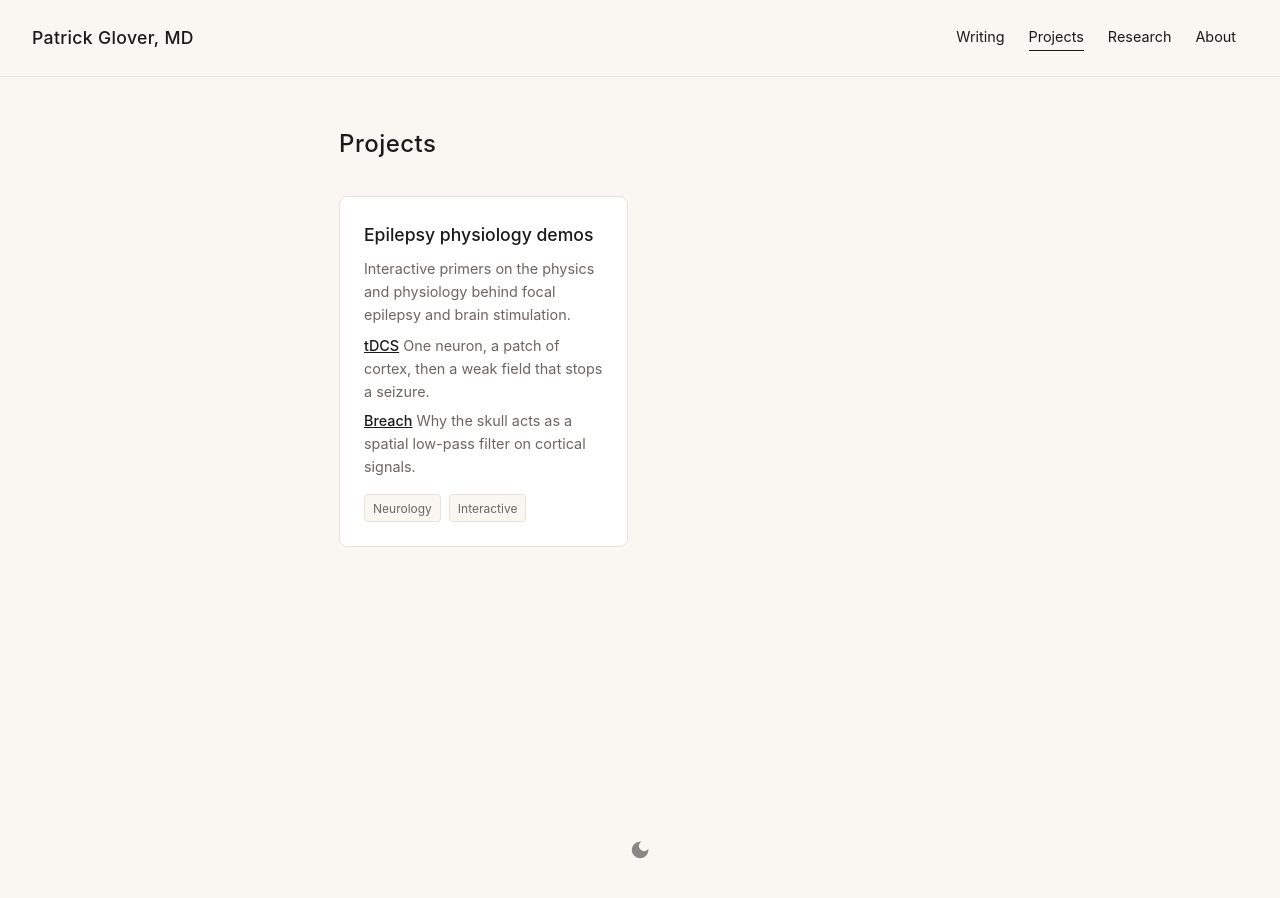
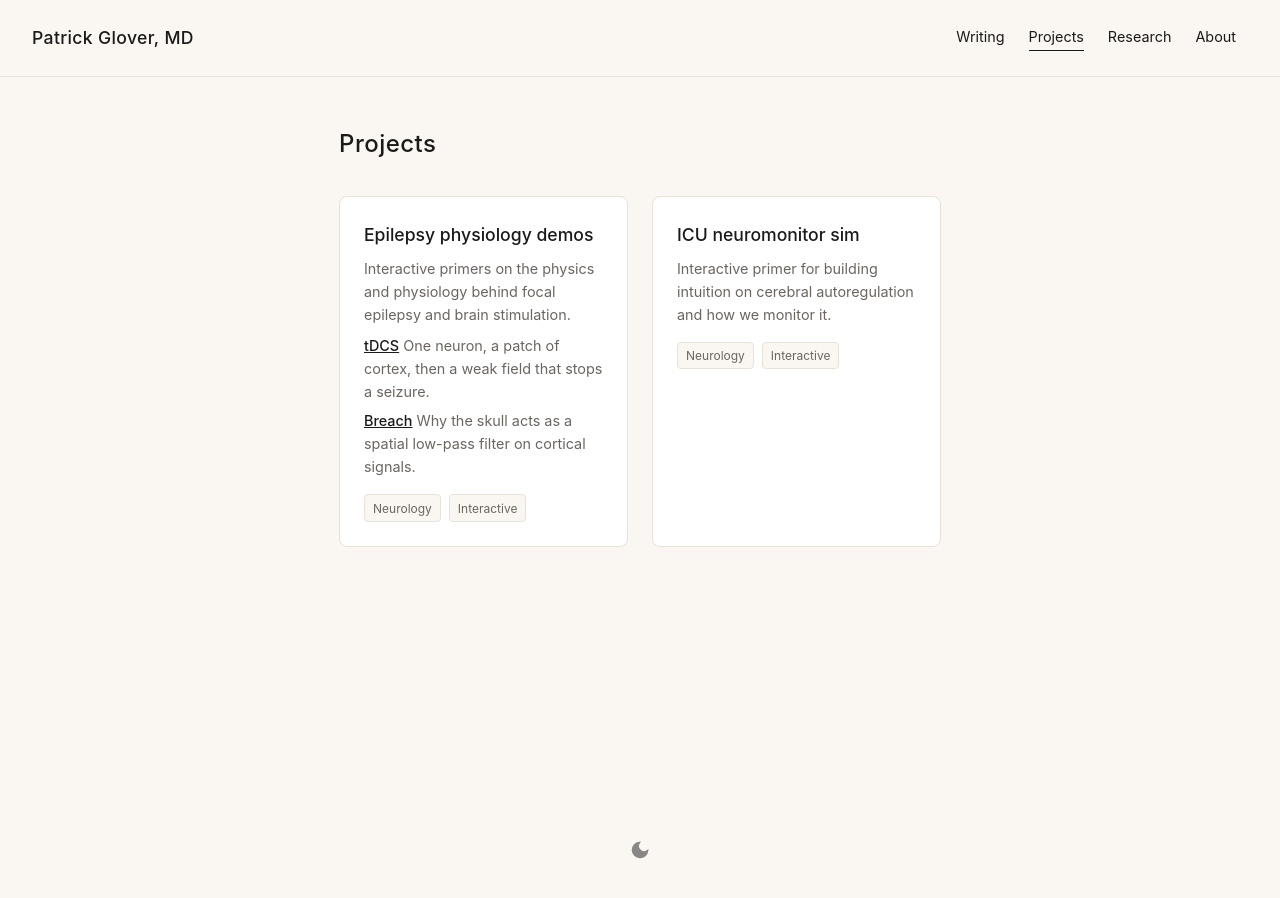
Before and after one commit to patrick-glover/patrick-glover.github.io, a Jekyll site: the page built from projects.md, in a window 1280 px wide. Built offline with Jekyll 4.4.1, drawn with Linux system fonts in a browser that asks for light colours.

Commit message:
projects: add ICU neuromonitor sim card
Co-Authored-By: Claude Opus 5.5 <noreply@anthropic.com>
Claude-Session: https://claude.ai/code/session_01BXcHYnHJkHvxED7skf6qoq

```diff
--- a/_data/projects.yml
+++ b/_data/projects.yml
@@ -10,3 +10,7 @@
       url: "/epilepsy/breach/"
       blurb: "Why the skull acts as a spatial low-pass filter on cortical signals."
   tags: ["Neurology", "Interactive"]
+- name: "ICU neuromonitor sim"
+  url: "/neuromonitor/"
+  description: "Interactive primer for building intuition on cerebral autoregulation and how we monitor it."
+  tags: ["Neurology", "Interactive"]
```
